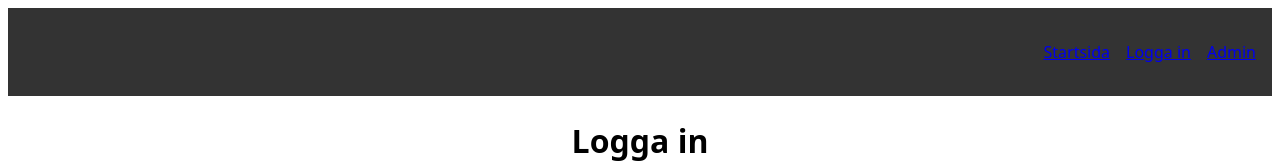
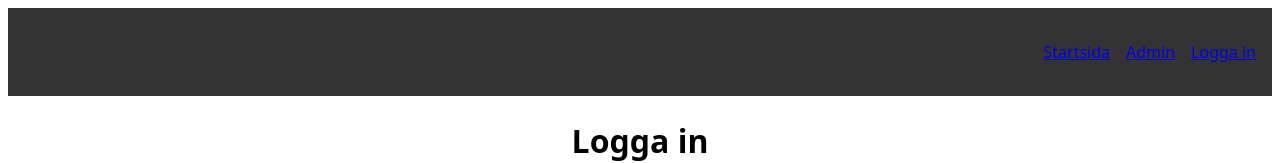
Before and after one commit to nathalievaster/library-frontend, a React (Vite) app: page /login in a window 1280 px wide. Shown: the top 163 px of the page. Built offline with nearby package versions, Linux system fonts and the light colour scheme.

Commit message:
utloggningsknapp

```diff
--- a/src/components/Header.module.css
+++ b/src/components/Header.module.css
@@ -16,3 +16,12 @@ ul {
 li {
     text-decoration: none;
 }
+
+.logoutButton {
+    background-color: #ff0000;
+    color: white;
+    border: none;
+    padding: 0.5em 1em;
+    border-radius: 20px;
+    cursor: pointer;
+}
--- a/src/components/Header.tsx
+++ b/src/components/Header.tsx
@@ -1,14 +1,22 @@
 import { NavLink } from "react-router-dom"
 import styles from "./Header.module.css"
+import { useAuth } from "../context/AuthContext"
 
 const Header = () => {
+
+  const { user } = useAuth()
+
   return (
     <header className={styles.header}>
-        <ul>
-            <li><NavLink to="/">Startsida</NavLink></li>
-            <li><NavLink to="/login">Logga in</NavLink></li>
-            <li><NavLink to="/admin">Admin</NavLink></li>
-        </ul>
+      <ul>
+        <li><NavLink to="/">Startsida</NavLink></li>
+        <li><NavLink to="/admin">Admin</NavLink></li>
+        <li>
+          {
+            !user ? <NavLink to="/login">Logga in</NavLink> : <button className={styles.logoutButton}>Logga ut</button>
+          }
+        </li>
+      </ul>
     </header>
   )
 }
--- a/src/pages/LoginPage.tsx
+++ b/src/pages/LoginPage.tsx
@@ -1,4 +1,4 @@
-import { useState } from "react"
+import { useState, useEffect } from "react"
 import { useNavigate } from "react-router-dom"
 import styles from "./Login.module.css"
 import { useAuth } from "../context/AuthContext"
@@ -11,7 +11,14 @@ const LoginPage = () => {
   const [error, setError] = useState("")
 
   const navigate = useNavigate()
-  const { login } = useAuth()
+  const { login, user } = useAuth()
+
+  // Kontrollera användare
+  useEffect(() => {
+    if (user) {
+      navigate("/")
+    }
+  }, [user, navigate])
 
   const handleLogin = async (e: React.FormEvent) => {
     e.preventDefault()
```
